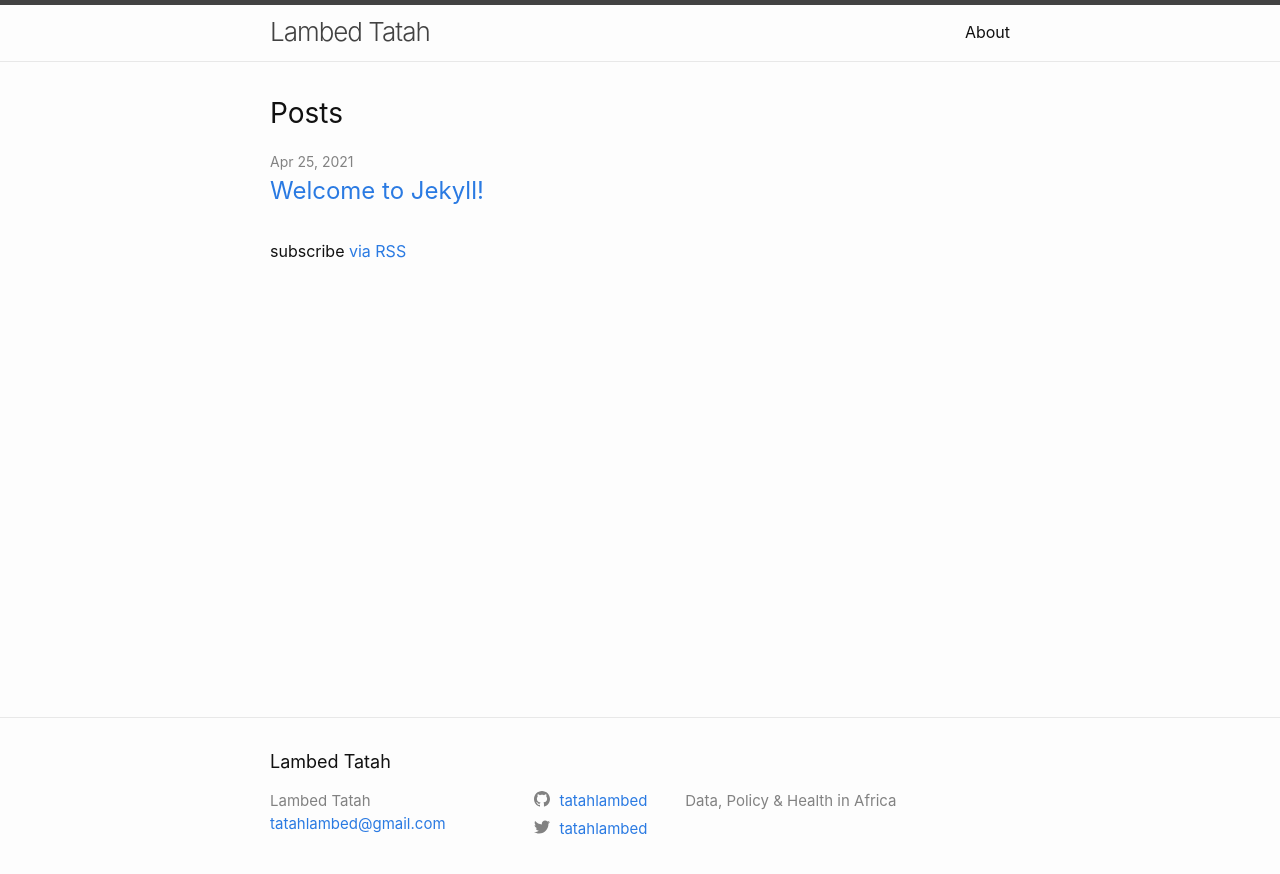
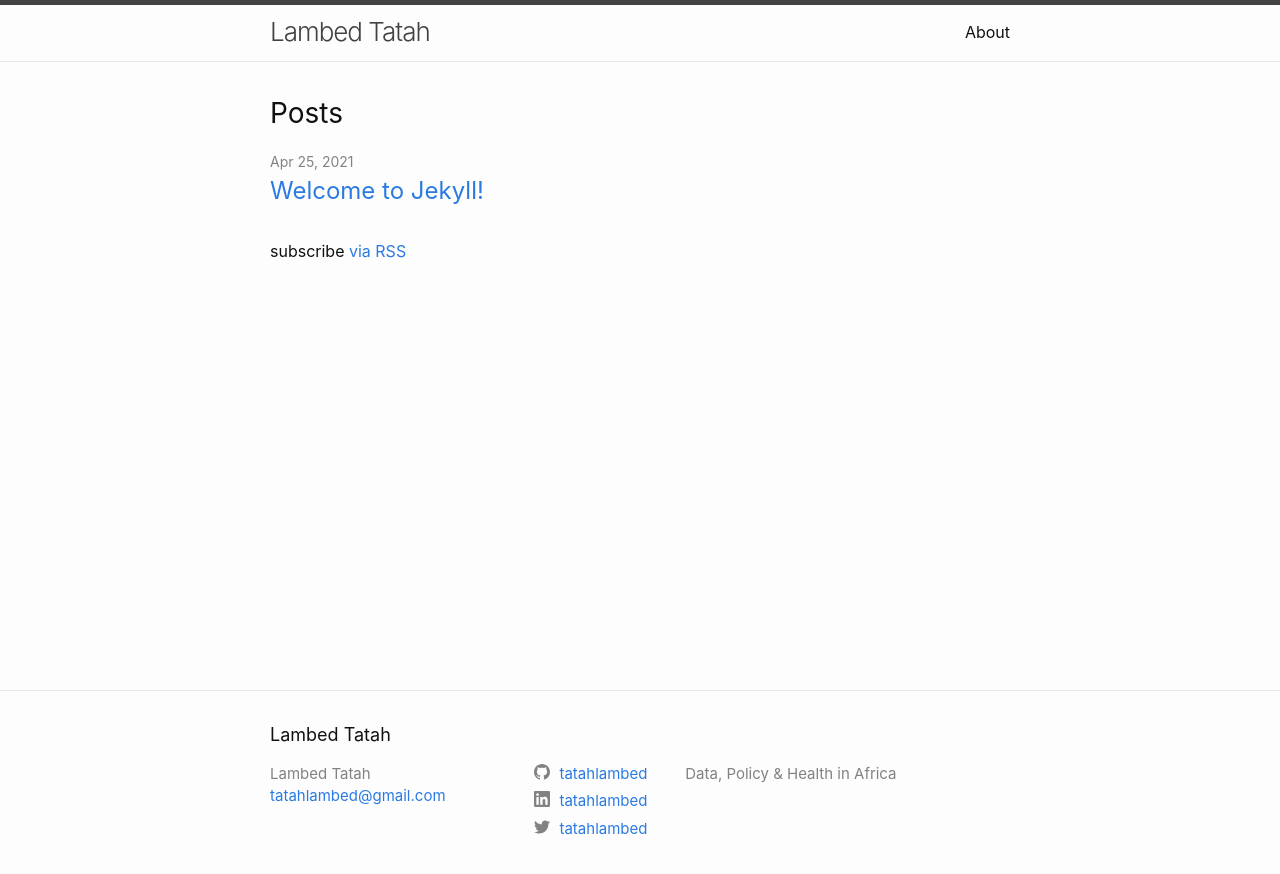
Before and after one commit to tatahlambed/mypage, a Jekyll site: the page built from index.markdown, in a window 1280 px wide. Shown: the top 874 px of the page. Built offline with Jekyll 4.4.1, drawn with Linux system fonts in a browser that asks for light colours.

Commit message:
Adding social feeds

```diff
--- a/_config.yml
+++ b/_config.yml
@@ -26,9 +26,14 @@ baseurl: "/mypage" # the subpath of your site, e.g. /blog
 url: "https://tatahlambed.github.io" # the base hostname & protocol for your site, e.g. http://example.com
 twitter_username: tatahlambed
 github_username:  tatahlambed
+linkedin_username: tatahlambed
 
+
+author: Lambed Tatah
 # Build settings
 # theme: minima
+coyright: "Lambed Tatah"
+
 plugins:
   - jekyll-feed
 
```
